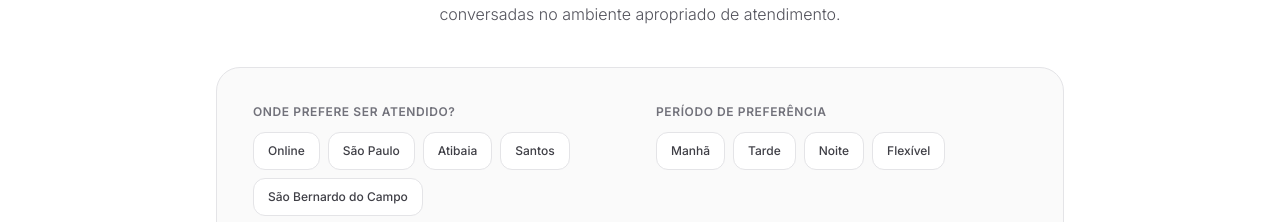
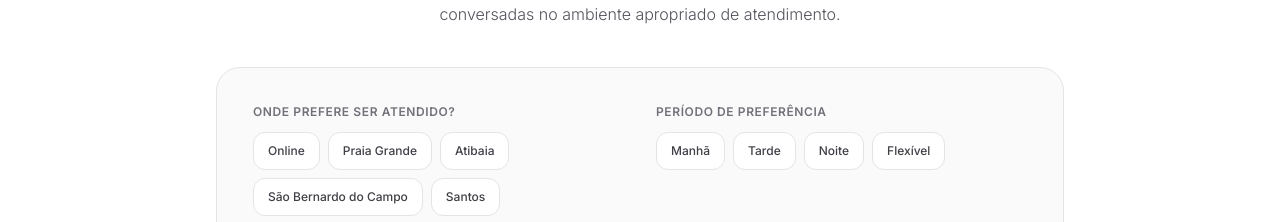
Before and after one commit to RennanLucas/cristiano-avila-site, a Next.js app: page / in a window 1280 px wide. Shown: the part 3365-3587 px from the top of the page. Built offline with nearby package versions, Linux system fonts and the light colour scheme.

Commit message:
fix: sync first-contact locations with current units

```diff
--- a/src/components/QuickTriage.tsx
+++ b/src/components/QuickTriage.tsx
@@ -2,14 +2,12 @@
 
 import { useState } from "react";
 import { buildWhatsAppLink } from "@/data/content";
+import { CURRENT_UNITS } from "@/data/units";
 import { FIRST_CONTACT_PRIVACY_NOTE } from "@/lib/site-policy";
 
 const LOCATIONS = [
   { id: "online", label: "Online" },
-  { id: "sp", label: "São Paulo" },
-  { id: "atibaia", label: "Atibaia" },
-  { id: "santos", label: "Santos" },
-  { id: "sbc", label: "São Bernardo do Campo" },
+  ...CURRENT_UNITS.map((unit) => ({ id: unit.id, label: unit.city })),
 ];
 
 const PERIODS = [
```
